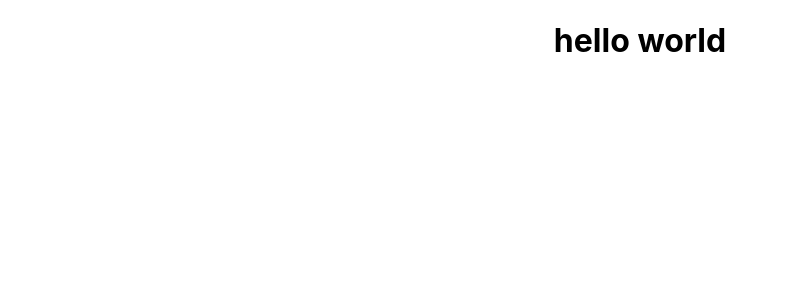
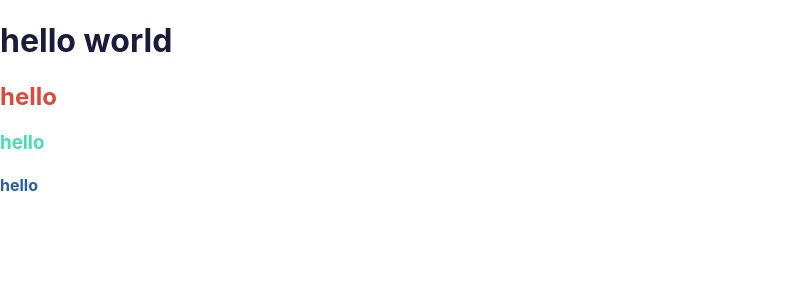
Before and after one commit to hannahtrask/react-app-unit2, a React (Create React App) app: page / in a window 1280 px wide. Shown: the top 300 px of the page, without its empty margins (0-787 px from the left). Built offline with nearby package versions, Linux system fonts and the light colour scheme.

Commit message:
skeleton code cleanup

```diff
--- a/package.json
+++ b/package.json
@@ -6,6 +6,7 @@
     "@testing-library/jest-dom": "^4.2.4",
     "@testing-library/react": "^9.5.0",
     "@testing-library/user-event": "^7.2.1",
+    "node-sass": "^4.14.1",
     "react": "^16.13.1",
     "react-dom": "^16.13.1",
     "react-router": "^5.2.0",
--- a/public/index.html
+++ b/public/index.html
@@ -2,14 +2,12 @@
 <html lang="en">
   <head>
     <meta charset="utf-8" />
-    <link rel="icon" href="%PUBLIC_URL%/favicon.ico" />
     <meta name="viewport" content="width=device-width, initial-scale=1" />
     <meta name="theme-color" content="#000000" />
     <meta
       name="description"
       content="Web site created using create-react-app"
     />
-    <link rel="apple-touch-icon" href="%PUBLIC_URL%/logo192.png" />
     <!--
       manifest.json provides metadata used when your web app is installed on a
       user's mobile device or desktop. See https://developers.google.com/web/fundamentals/web-app-manifest/
--- a/src/App.css
+++ /dev/null
@@ -1,38 +0,0 @@
-.App {
-  text-align: center;
-}
-
-.App-logo {
-  height: 40vmin;
-  pointer-events: none;
-}
-
-@media (prefers-reduced-motion: no-preference) {
-  .App-logo {
-    animation: App-logo-spin infinite 20s linear;
-  }
-}
-
-.App-header {
-  background-color: #282c34;
-  min-height: 100vh;
-  display: flex;
-  flex-direction: column;
-  align-items: center;
-  justify-content: center;
-  font-size: calc(10px + 2vmin);
-  color: white;
-}
-
-.App-link {
-  color: #61dafb;
-}
-
-@keyframes App-logo-spin {
-  from {
-    transform: rotate(0deg);
-  }
-  to {
-    transform: rotate(360deg);
-  }
-}
--- a/src/App.js
+++ b/src/App.js
@@ -1,12 +1,17 @@
 import React from 'react';
-import './App.css';
+import './scss/practice.scss';
 
 function App() {
   return (
-    <div className="App">
-      <h1>hello world</h1>
-    </div>
-  );
+		<main>
+			<div className='App'>
+				<h1>hello world</h1>
+				<h2>hello</h2>
+				<h3>hello</h3>
+				<h4>hello</h4>
+			</div>
+		</main>
+	);
 }
 
 export default App;
--- /dev/null
+++ b/src/scss/practice.scss
@@ -0,0 +1,49 @@
+// sass practice
+
+
+//color variable assignments
+$vermillion: #DC493A;
+$eucalyptus: #49DCB1;
+$darkBlue: #1B1B3A;
+$pink: #EF767A;
+$lapis: #2660A4;
+
+h1 {
+    color: $darkBlue
+}
+
+h2 {
+    color: $vermillion
+}
+
+h3 {
+    color: $eucalyptus
+}
+
+h4 {
+    color: $lapis
+}
+
+// //can also nest styles
+// // example:
+// nav {
+//     ul {
+
+//     }
+
+//     li {
+
+//     }
+// }
+
+
+
+/*THIS IS HOW TO SPIN THINGS!!!*/
+/* @keyframes App-logo-spin {
+  from {
+    transform: rotate(0deg);
+  }
+  to {
+    transform: rotate(360deg);
+  }
+} */
```
Also changed, not shown: 1 other file (tests, documents, lock files or other folders).
